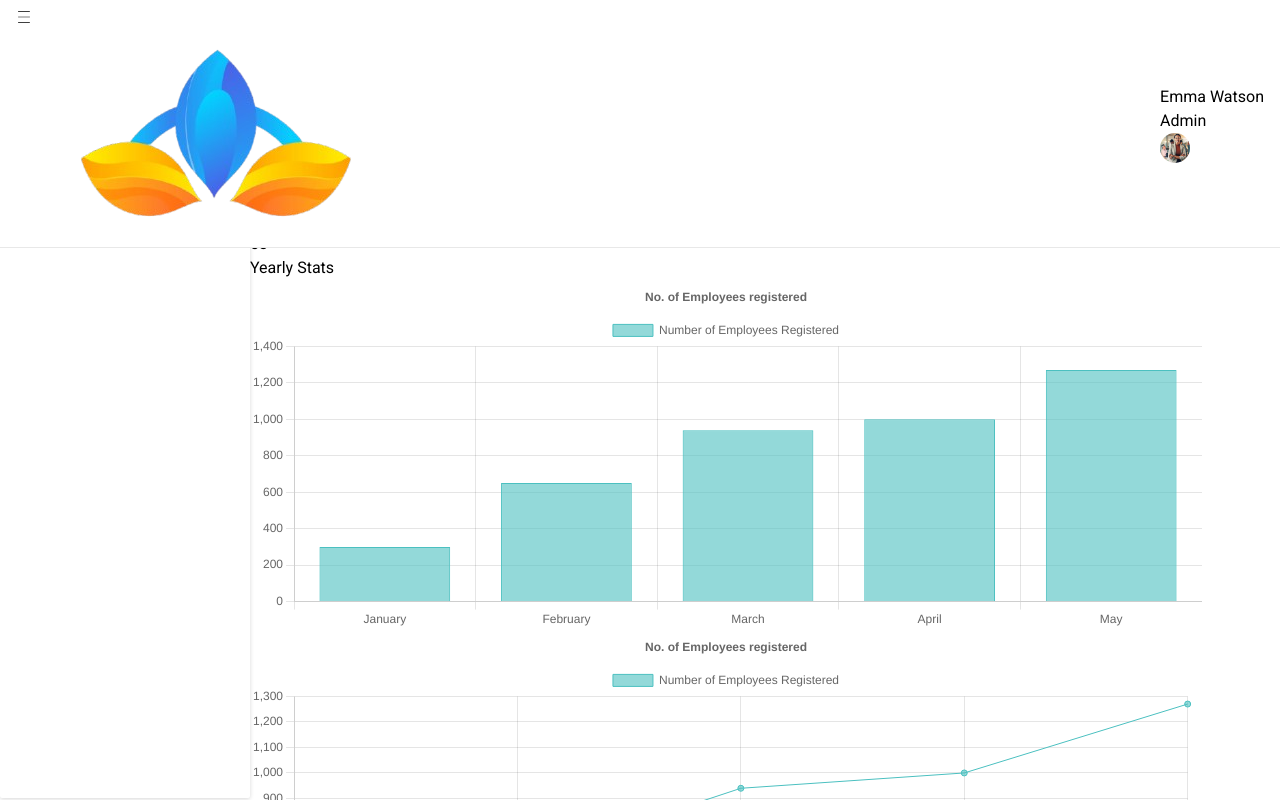
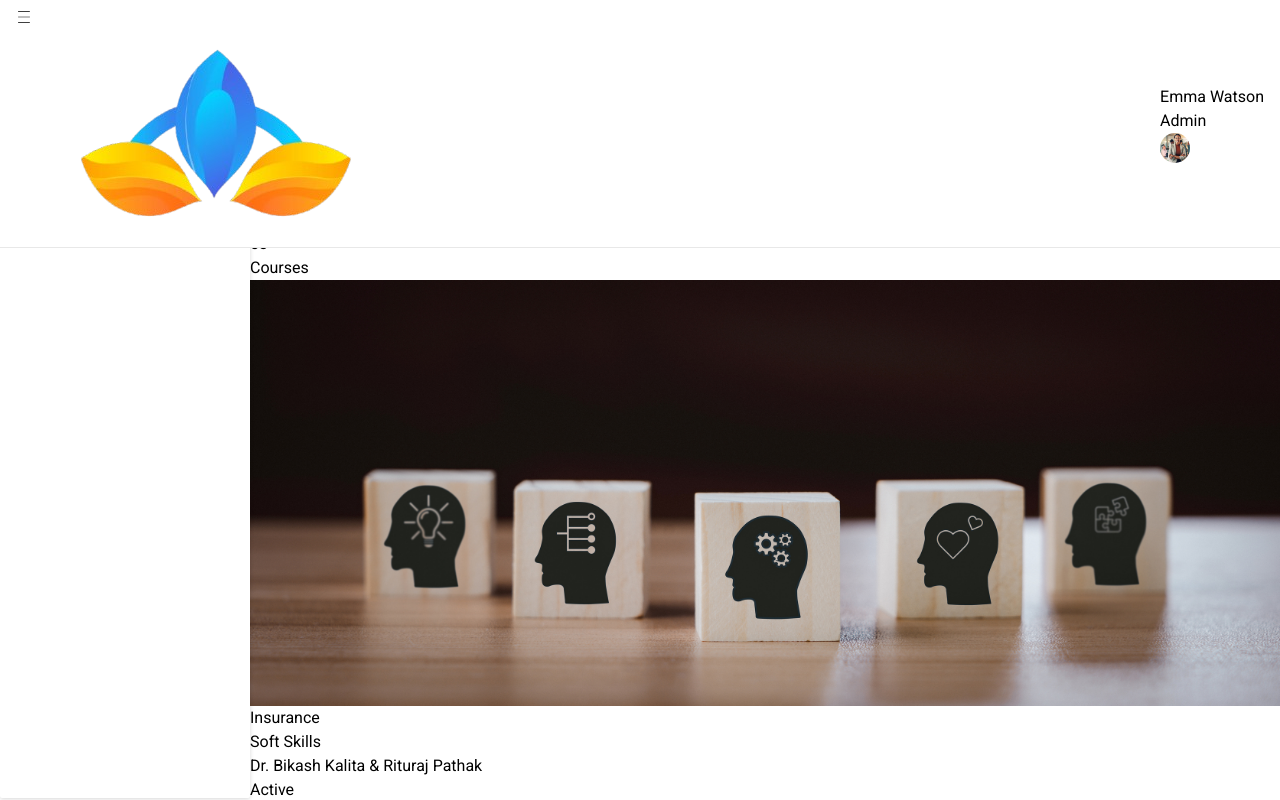
Before and after one commit to rituraj-pathak-code/lms-admin, a React (Vite) app: page / in a window 1280 px wide. Shown: the top 800 px of the page. Built offline with nearby package versions, Linux system fonts and the light colour scheme.

Commit message:
5th commit

```diff
--- a/src/pages/Dashboard.jsx
+++ b/src/pages/Dashboard.jsx
@@ -31,14 +31,14 @@ const Dashboard = () => {
             JOIN US
           </button>
         </div> */}
-        {/* <div>
-          <h2 className="font-bold text-lg mb-4">Your Courses</h2>
+        <div>
+          <h2 className="font-bold text-lg mb-4">Courses</h2>
           <div className="flex justify-between gap-4">
             <CourseCard title="Soft Skills" pic={courseimg1} />
             <CourseCard title="Stress Management" pic={courseimg3}/>
             <CourseCard title="General Insurance" pic={courseimg2}/>
           </div>
-        </div> */}
+        </div>
         <div className="my-4">
           <h2 className="font-bold text-lg mb-4">Yearly Stats</h2>
           <GraphSection/>
```
